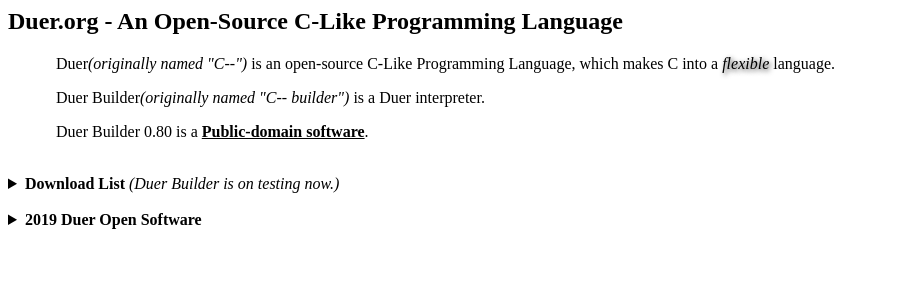
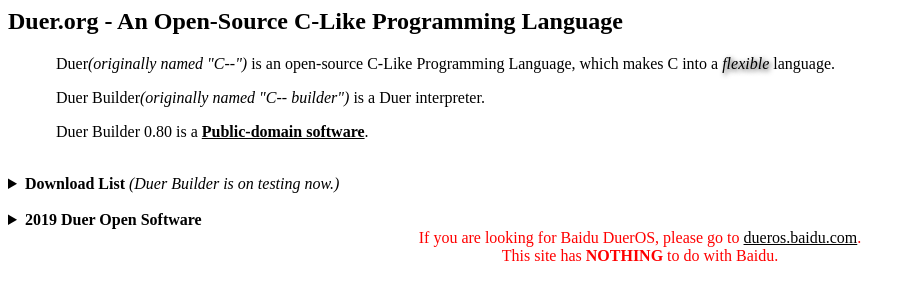
Before and after one commit to alvazu/duer-exhibition, a plain HTML site: page index.html in a window 1280 px wide. Shown: the whole page, without its empty margins (0-911 px from the left). Drawn offline with Linux system fonts and the light colour scheme.

Commit message:
Update index.html

```diff
--- a/index.html
+++ b/index.html
@@ -24,3 +24,7 @@ em{text-shadow:2px 2px 5px #333333;}
 <li>Contact Alvazu at <a href="mailto:duer@mailwhat.com">duer@mailwhat.com</a>.</li>
 </ul>
 </details>
+<center style="color: red;">
+  If you are looking for Baidu DuerOS, please go to <a href="http://dueros.baidu.com">dueros.baidu.com</a>.
+  <br>This site has <b>NOTHING</b> to do with Baidu.
+</center>
```
